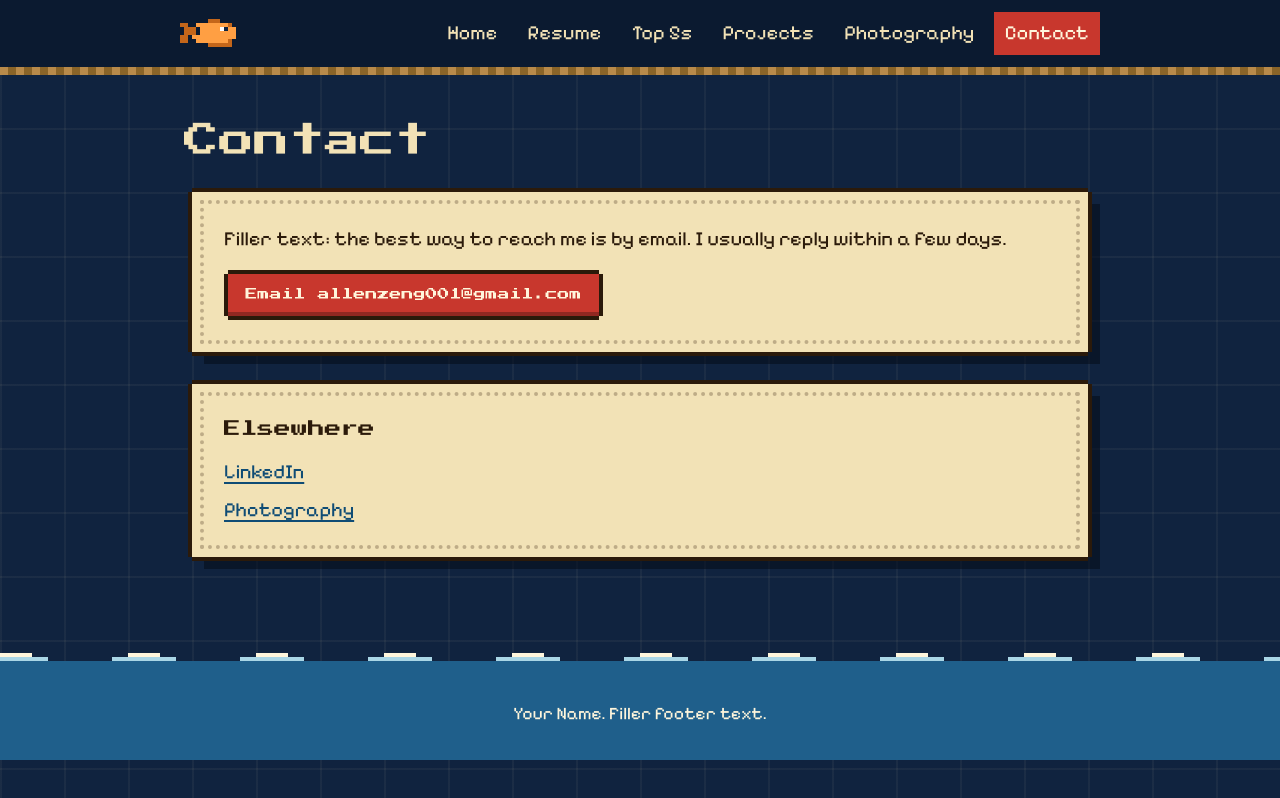
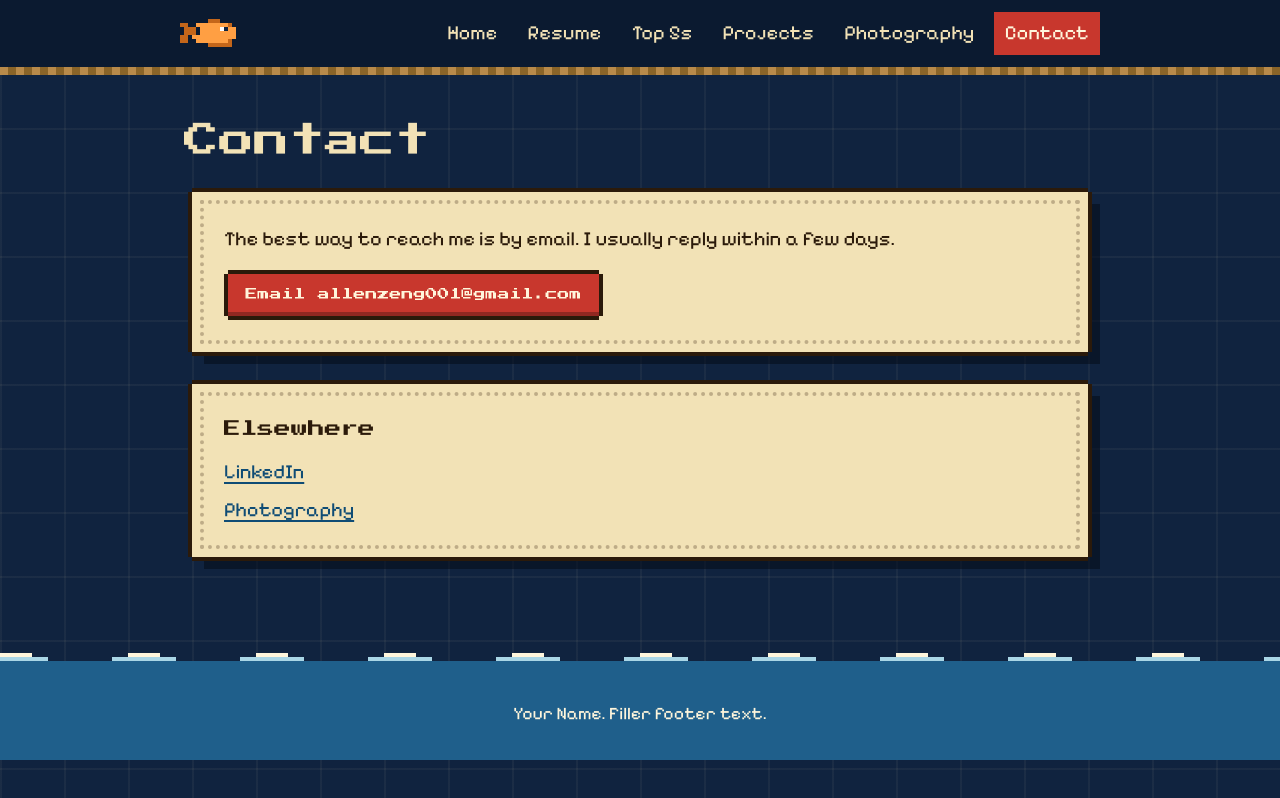
Before and after one commit to allenzeng001/web, a Next.js app: page /contact in a window 1280 px wide. Built offline with nearby package versions, Linux system fonts and the light colour scheme.

Commit message:
Removed the phrase "filler text" from contact page

```diff
--- a/app/contact/page.js
+++ b/app/contact/page.js
@@ -7,7 +7,7 @@ export default function Contact() {
     <>
       <h1>Contact</h1>
       <section className="panel">
-        <p>Filler text: the best way to reach me is by email. I usually reply within a few days.</p>
+        <p>The best way to reach me is by email. I usually reply within a few days.</p>
         <a className="btn" href={`mailto:${site.email}`}>Email {site.email}</a>
       </section>
       <section className="panel">
```
